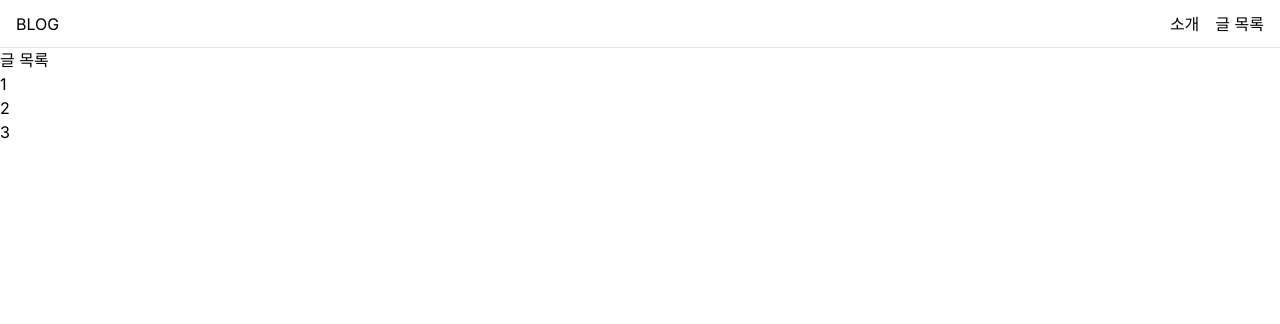
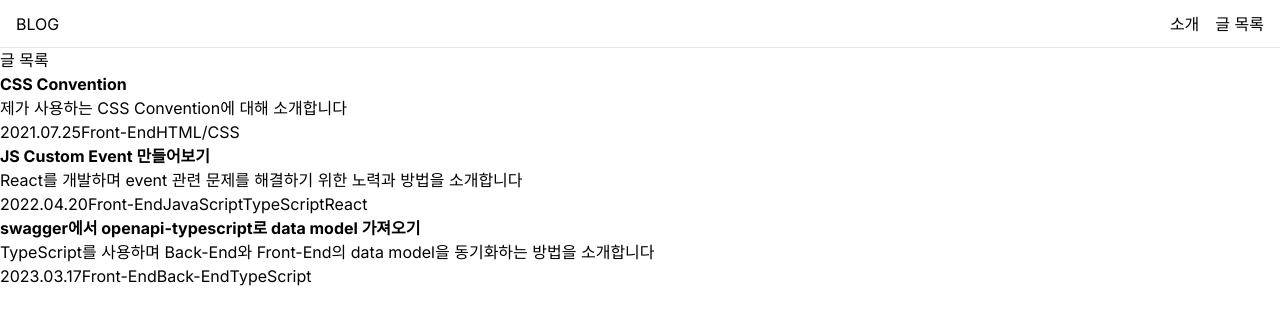
Before and after one commit to hywlss9/hywlss9.github.io, a Next.js app: page /posts in a window 1280 px wide. Shown: the top 324 px of the page. Built offline with nearby package versions, Linux system fonts and the light colour scheme.

Commit message:
FEAT: posts preview data 보여주기

```diff
--- a/src/app/posts/page.tsx
+++ b/src/app/posts/page.tsx
@@ -1,11 +1,20 @@
+import { POSTS_PREVIEWS } from "@/constants/posts";
+
 export default function Posts() {
   return (
     <main>
       <h2>글 목록</h2>
       <ul>
-        <li>1</li>
-        <li>2</li>
-        <li>3</li>
+        {POSTS_PREVIEWS.map(({ id, title, description, date, tags }) => (
+          <li key={id} className="flex-col">
+            <strong>{title}</strong>
+            <p>{description}</p>
+            <span>{date}</span>
+            {tags.map((tag) => (
+              <span key={tag}>{tag}</span>
+            ))}
+          </li>
+        ))}
       </ul>
     </main>
   );
```
